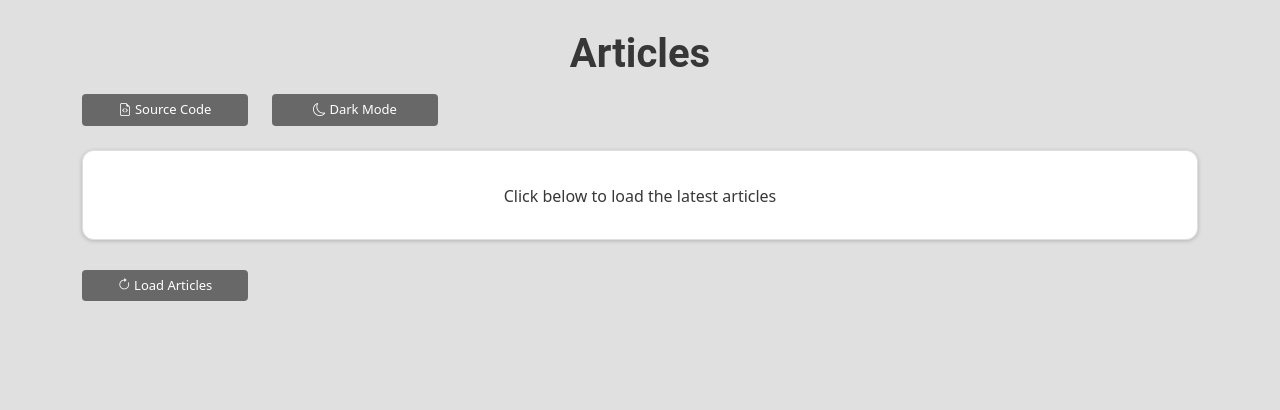
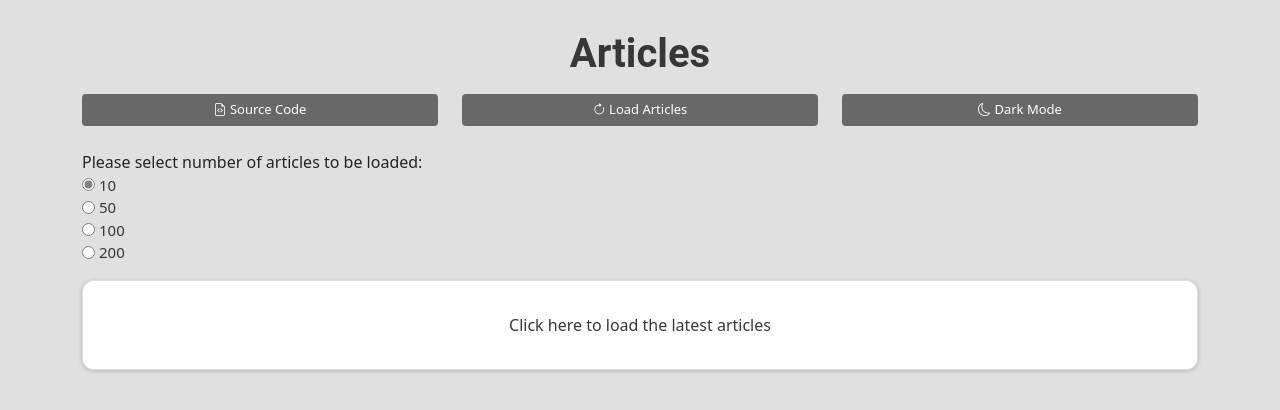
Before and after one commit to rubanero14/CP-Vue-Test, a Vue app: page / in a window 1280 px wide. Shown: the top 410 px of the page. Built offline with nearby package versions, Linux system fonts and the light colour scheme.

Commit message:
Add files via upload

```diff
--- a/src/App.vue
+++ b/src/App.vue
@@ -11,24 +11,56 @@
     </header>
     <div class="container">
       <div class="row">
-      <div class="col-12 col-md-2">
+        <div class="col-12 col-md-4 order-1">
           <transition mode="out-in">
             <a class="btn w-100 mb-2" href="https://github.com/rubanero14/CP-Vue-Test"><i class="bi bi-file-earmark-code"></i> Source Code</a>
           </transition>
         </div>
-      <div class="col-12 col-md-2 text-lg-end">
+        <div class="col-12 col-md-4 order-3 order-md-2">
+          <div>
             <transition mode="out-in">
-          <button class="btn w-100 mb-4" @click="toggleDarkMode" v-if="$store.state.darkIsOn"><i class="bi bi-brightness-high"></i> Light Mode</button>
-          <button class="btn w-100 mb-4" @click="toggleDarkMode" v-else><i class="bi bi-moon"></i> Dark Mode</button>
+              <button v-if="!$store.state.articleLoaded" class="btn w-100 mb-4 mb-md-2" @click="loadArticles"><i class="bi bi-arrow-clockwise"></i> Load Articles</button>
+              <button v-else class="btn w-100 mb-4 mb-md-2" @click="resetPage"><i class="bi bi-arrow-left"></i> Back</button>
+            </transition>
+          </div>
+        </div>
+        <div class="col-12 col-md-4 order-2 order-md-3">
+          <transition mode="out-in">
+            <button class="btn w-100 mb-2 mb-md-4" @click="toggleDarkMode" v-if="$store.state.darkIsOn"><i class="bi bi-brightness-high"></i> Light Mode</button>
+            <button class="btn w-100 mb-2 mb-md-4" @click="toggleDarkMode" v-else><i class="bi bi-moon"></i> Dark Mode</button>
           </transition>
         </div>
       </div>
       <div class="row">
         <div class="col-12" v-if="!$store.state.articleLoaded">
-          <div class="card">
-            <div class="d-flex justify-content-center align-items-center" @click="loadArticles">
-              <p>Click below to load the latest articles</p>
+          <p>Please select number of articles to be loaded:</p>
+          <div class="d-flex justify-content-start align-items-center">
+            <input @click="setInputValue(totalArticle)" v-model="totalArticle" class="me-1" value="10" type="radio" name="articlesNumber">
+            <label for="articlesNumber">10</label>
           </div>
+          <div class="d-flex justify-content-start align-items-center">
+            <input @click="setInputValue(totalArticle)" v-model="totalArticle" class="me-1" value="50" type="radio" name="articlesNumber">
+            <label for="articlesNumber">50</label>
+          </div>
+          <div class="d-flex justify-content-start align-items-center">
+            <input @click="setInputValue(totalArticle)" v-model="totalArticle" class="me-1" value="100" type="radio" name="articlesNumber">
+            <label for="articlesNumber">100</label>
+          </div>
+          <div class="d-flex justify-content-start align-items-center mb-3">
+            <input @click="setInputValue(totalArticle)" v-model="totalArticle" class="me-1" value="200" type="radio" name="articlesNumber">
+            <label for="articlesNumber">200</label>
+          </div>
+        </div>
+        <div class="col-12" v-else>
+          <div class="text-center">
+              <p class="mb-3">Total Articles Loaded: {{ totalArticle }}</p>
+          </div>
+        </div>
+      </div>
+      <div class="row">
+        <div class="col-12" v-if="!$store.state.articleLoaded">
+          <div class="card text-center" @click="loadArticles">
+            <p>Click here to load the latest articles</p>
           </div>
           <div class="text-center" v-if="$store.state.isLoading">
             <div class="spinner-border" :class="{ 'text-dark': !$store.state.darkIsOn, 'text-light' : $store.state.darkIsOn }" role="status">
@@ -40,20 +72,12 @@
           <hr v-if="$store.state.articleLoaded"/>
           <div class="row" v-if="$store.state.articleLoaded">
               <transition-group class="col-12 col-md-6 col-lg-4" name="list" tag="div" mode="in-out" v-for="todo in $store.state.todos" :key="todo.id" :id="todo.id">
-                <div class="card text-center">
+                <div class="card list text-center">
                     <p> {{ todo.title }} </p>
                 </div>
               </transition-group>
           </div>
           <hr v-if="$store.state.articleLoaded"/>
-        </div>
-        <div class="col-12 col-md-2">
-          <div class="text-center">
-            <transition mode="out-in">
-              <button v-if="!$store.state.articleLoaded" class="btn w-100" @click="loadArticles"><i class="bi bi-arrow-clockwise"></i> Load Articles</button>
-              <button v-else class="btn w-100" @click="resetPage"><i class="bi bi-arrow-left"></i> Back</button>
-            </transition>
-          </div>
         </div>
       </div>
     </div>
@@ -63,10 +87,21 @@
 <script>
 export default {
   data(){
-    return{};
+    return{
+      totalArticle: 10,
+    };
+  },
+  mounted(){
+    this.$store.commit("setArticleNumber", parseInt(this.totalArticle));
   },
   methods:{
+    setInputValue(payload){
+      console.log(typeof parseInt(payload), parseInt(this.totalArticle));
+      this.$store.commit("setArticleNumber", parseInt(this.totalArticle));
+    },
     loadArticles(){
+      console.log(typeof parseInt(this.totalArticle), parseInt(this.totalArticle));
+      this.$store.commit("setArticleNumber", parseInt(this.totalArticle));
       this.$store.commit('loadData');
     },
     resetPage(){
@@ -105,6 +140,11 @@ ul, ol, p {
   list-style: none;
 }
 
+label {
+  color: var(--font-color-primary);
+  font-size: var(--font-size-lg);
+}
+
 header {
   margin-bottom: 30px;
 }
@@ -122,6 +162,7 @@ section {
 header h1 {
  font-family: var(--font-Roboto);
  font-weight: 700;
+ font-size: 40px;
  color: var(--font-color-primary);
 }
 
@@ -151,18 +192,21 @@ hr {
   margin-bottom: 30px;
   color: var(--font-color-primary);
   height: 90px;
-  line-height: 90px;
   transform: rotateX(0deg);
   transition: transform 2s ease-in-out;
 }
 
-.card.text-center:hover {
+.card.list:hover {
   transform: rotateX(3600deg);
 }
 
 hr:not([size]) {
   height: 5px;
   border-radius: 5px;
+}
+
+input[type="radio"] {
+  accent-color: var(--theme-color-grey-dark);
 }
 
 /*Dark Theme*/
@@ -195,14 +239,18 @@ section.dark {
   margin-bottom: 25px;
 }
 
+.dark p, .dark label {
+  color: var(--theme-color-grey-light);
+}
+
 .v-enter-from {
   opacity: 0;
-  transform: translateX(-50px);
+  transform: rotateY(180deg);
 }
 
 .v-leave-to {
   opacity: 0;
-  transform: translateX(50px);
+  transform: rotateY(180deg);
 }
 
 .v-enter-active {
--- a/src/main.js
+++ b/src/main.js
@@ -10,6 +10,7 @@ const store = createStore({
             isLoading: false,
             articleLoaded: false,
             darkIsOn: false,
+            articleNumber: 10,
         };
     },
     actions:{},
@@ -21,7 +22,7 @@ const store = createStore({
                     state.isLoading = false;
                     state.todos.push(...response.data); //flattened the array and pushing to todos array
                     console.log(state.todos);
-                    state.todos.length = 10; // to remove any excess data > 10 inside array
+                    state.todos.length = state.articleNumber; // to remove any excess data > 10 inside array
                     state.articleLoaded = true;
                 }
             );
@@ -32,6 +33,9 @@ const store = createStore({
             state.todos = [];
             state.isLoading = false;
         },
+        setArticleNumber(state, payload){
+            state.articleNumber = payload;
+        },
     },
 });
 
```
Lines whose indentation alone changed are shown as unchanged.
